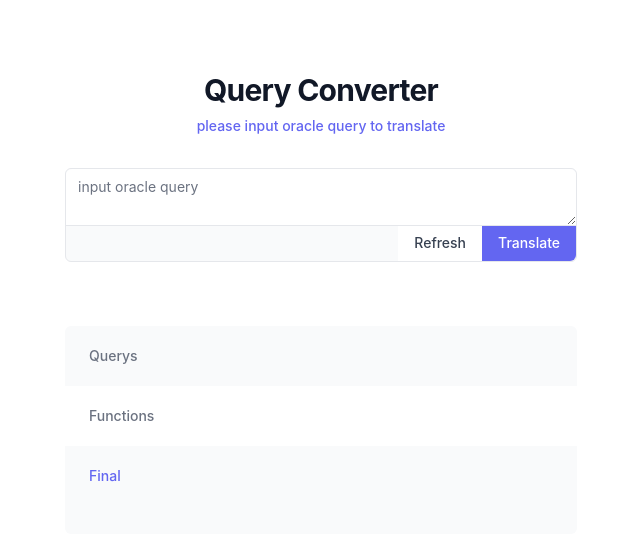
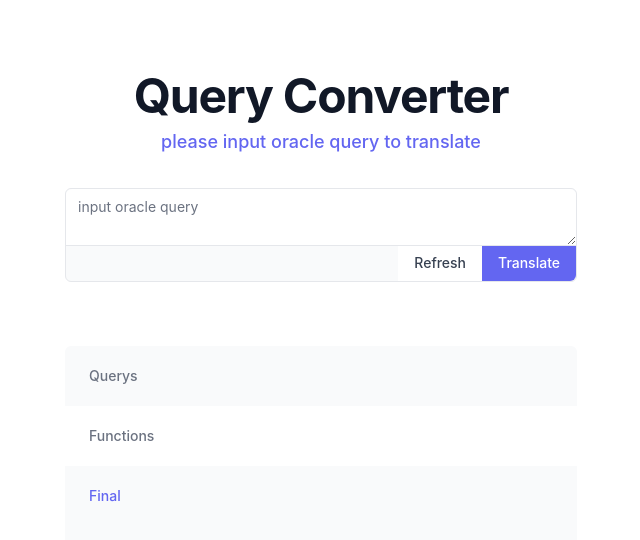
Before and after one commit to arty0928/Oracle-Postgresql-, a React (Create React App) app: page / in a window 1280 px wide. Shown: the top 540 px of the page, without its empty margins (319-959 px from the left). Built offline with nearby package versions, Linux system fonts and the light colour scheme.

Commit message:
font size

```diff
--- a/src/App.js
+++ b/src/App.js
@@ -84,11 +84,11 @@ function App() {
         <div className="w-full max-w-lg space-y-8">
           <div>
             {/* <img className="mx-auto h-12 w-auto" src="https://tailwindui.com/img/logos/mark.svg?color=indigo&shade=600" alt="Your Company"> */}
-            <h2 className="mt-6 text-center text-3xl font-bold tracking-tight text-gray-900">
+            <h2 className="mt-6 text-center text-5xl font-bold tracking-tight text-gray-900">
               Query Converter
             </h2>
             <div className="mt-2 text-center text-sm text-gray-600">
-              <div className="font-medium text-indigo-500 hover:text-indigo-400">
+              <div className="text-lg font-medium text-indigo-500 hover:text-indigo-400">
                 please input oracle query to translate
               </div>
             </div>
```
